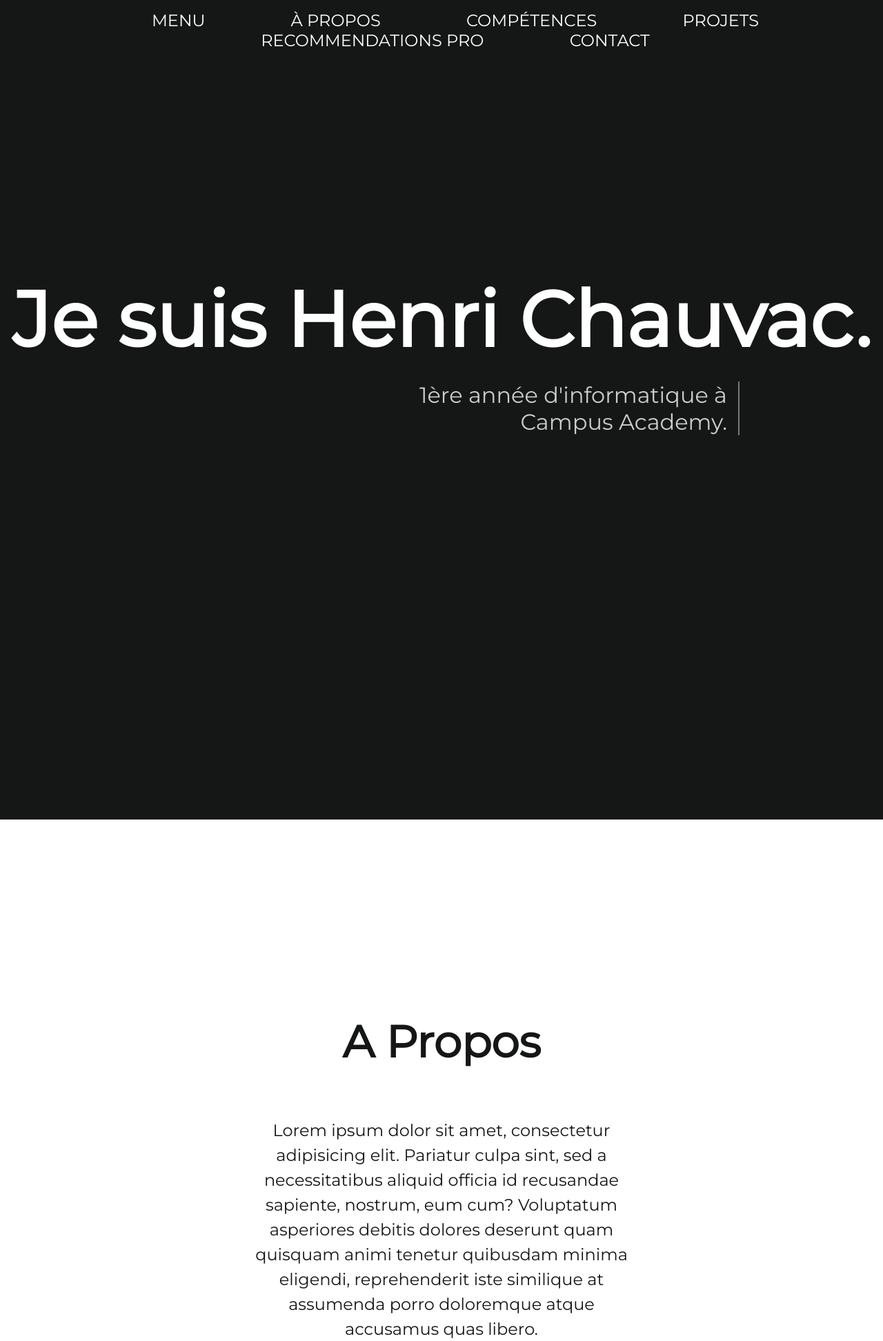
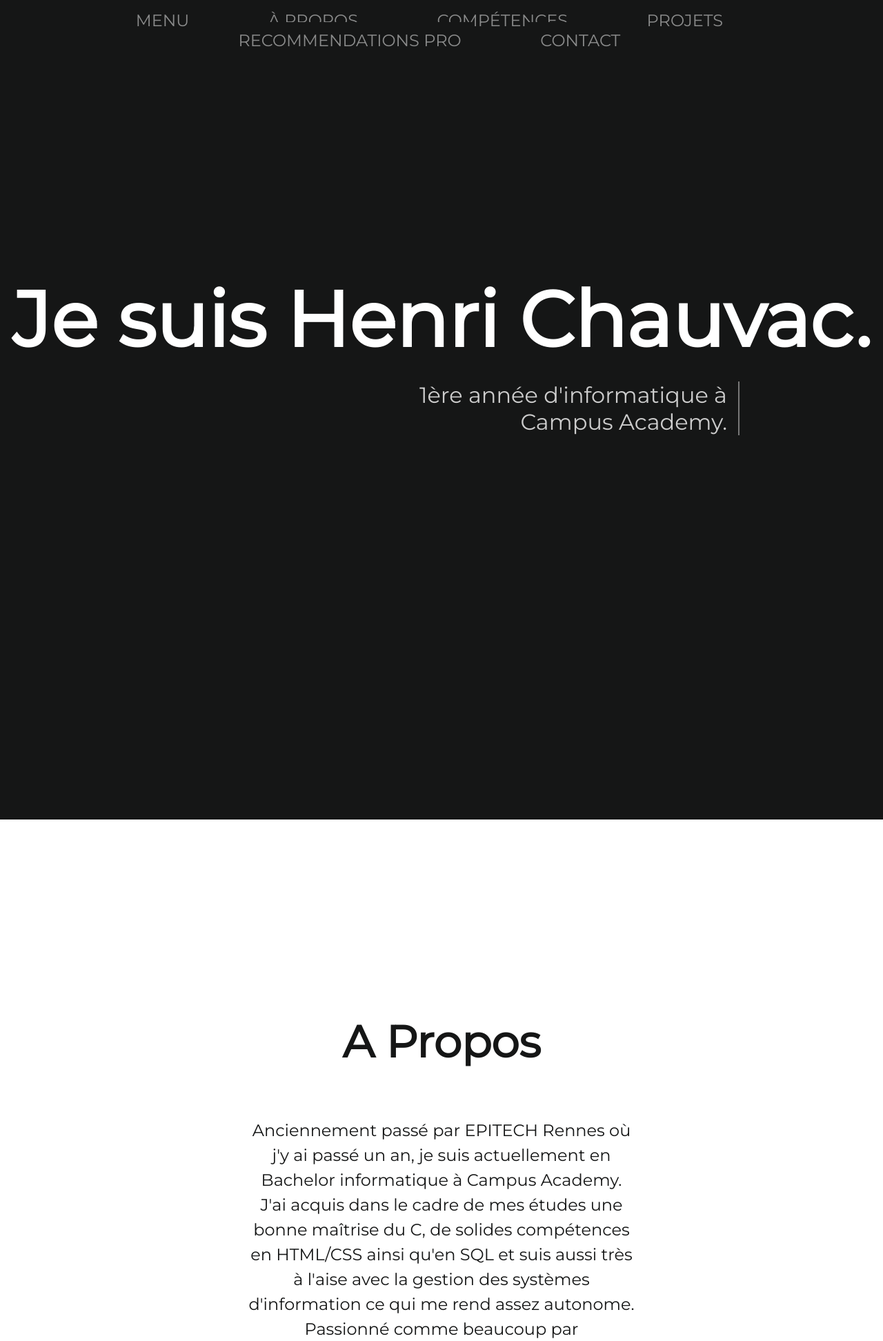
Before and after one commit to 4wge/Campus_Contest, a PHP site: page / in a window 1280 px wide. Shown: the top 1944 px of the page at 69% size. Run offline with PHP 8.4, Linux system fonts and the light colour scheme; some libraries are stand-ins or nearby versions.

Commit message:
first day 2 part

```diff
--- a/index.html
+++ b/index.html
@@ -15,7 +15,7 @@
     <header>
         <nav id="nav">
            <div class="menu">
-                <ul>
+                <ul class="snip1241">
                     <li><a href="#home">menu</a></li>
                     <li><a href="#about">à propos</a></li>
                     <li><a href="#skills">compétences</a></li>
@@ -46,7 +46,9 @@
         <section id="about">
             <div class="text-about">
                 <h1 class="wow animated fadeInUp">A Propos</h1>
-                <p class="wow animated fadeInUp">Lorem ipsum dolor sit amet, consectetur adipisicing elit. Pariatur culpa sint, sed a necessitatibus aliquid officia id recusandae sapiente, nostrum, eum cum? Voluptatum asperiores debitis dolores deserunt quam quisquam animi tenetur quibusdam minima eligendi, reprehenderit iste similique at assumenda porro doloremque atque accusamus quas libero. </p>
+                <p class="wow animated fadeInUp">Anciennement passé par EPITECH Rennes où j'y ai passé un an, je suis actuellement en Bachelor informatique à Campus Academy.
+                    J'ai acquis dans le cadre de mes études une bonne maîtrise du C, de solides compétences en HTML/CSS ainsi qu'en SQL et suis aussi très à l'aise avec la gestion des systèmes d'information ce qui me rend assez autonome.
+                    Passionné comme beaucoup par l'informatique, je suis rigoureux et déterminé à apprendre pour atteindre un haut niveau de compétences.</p>
             </div>
         </section>
 
@@ -61,24 +63,28 @@
                             <img src="assets/linux.png" alt=""><p>GNU/Linux</p>
                             <br><br>
                             <img src="assets/git.png" alt=""><p>Git</p>
+                            <br><br>
+                            <img src="assets/mysql.png" alt=""><p>MySQL</p>
                         </div>
                         <div>
                            <h3>Language</h3>
-                            <img src="assets/html.png" alt=""><p>HTML</p>
+                            <img src="assets/html.png" alt=""><p>HTML/CSS</p>
                             <br><br>
-                            <img src="assets/css.png" alt=""><p>CSS</p>
+                            <img src="assets/js.png" alt=""><p>Javascript</p>
                             <br><br>
                             <img src="assets/c.png" alt=""><p>C</p>
                             <br><br>
                             <img src="assets/python.png" alt=""><p>Python</p>
                         </div>
                         <div>
-                            <h3>Bureautique</h3>
+                            <h3>Outils</h3>
+                            <img src="assets/vscode.png" alt=""><p>Visual Studio</p>
+                            <br><br>
+                            <img src="assets/github.png" alt=""><p>Github</p>
+                            <br><br>
                             <img src="assets/office.png" alt=""><p>Office</p>
                             <br><br>
-                            <img src="assets/outlook.png" alt=""><p>Outlook</p>
-                            <br><br>
-                            <img src="assets/word.png" alt=""><p>Word</p>
+                            <img src="assets/trello.png" alt=""><p>Trello</p>
                         </div>
                         <div>
                             <h3>Langues</h3>
--- a/main.css
+++ b/main.css
@@ -72,6 +72,63 @@ h1{
     font-size: 1.5em;
 }
 
+.snip1241 * {
+    -webkit-box-sizing: border-box;
+    box-sizing: border-box;
+    -webkit-transition: all 0.35s ease;
+    transition: all 0.35s ease;
+}
+.snip1241 li {
+    display: inline-block;
+    list-style: outside none none;
+    margin: 0.5em 1em;
+    padding: 0;
+}
+.snip1241 a {
+    padding: 0.5em 0.8em;
+    color: rgba(255, 255, 255, 0.5);
+    position: relative;
+    text-decoration: none;
+}
+.snip1241 a:before,
+.snip1241 a:after {
+    height: 14px;
+    width: 14px;
+    position: absolute;
+    content: '';
+    -webkit-transition: all 0.35s ease;
+    transition: all 0.35s ease;
+    opacity: 0;
+}
+.snip1241 a:before {
+    right: 0;
+    top: 0;
+    border-right: 3px solid white;
+    border-top: 3px solid white;
+    -webkit-transform: translate(-100%, 50%);
+    transform: translate(-100%, 50%);
+}
+.snip1241 a:after {
+    left: 0;
+    bottom: 0;
+    border-left: 3px solid white;
+    border-bottom: 3px solid white;
+    -webkit-transform: translate(100%, -50%);
+    transform: translate(100%, -50%);
+}
+.snip1241 a:hover,
+.snip1241 .current a {
+    color: #ffffff;
+}
+.snip1241 a:hover:before,
+.snip1241 .current a:before,
+.snip1241 a:hover:after,
+.snip1241 .current a:after {
+    -webkit-transform: translate(0%, 0%);
+    transform: translate(0%, 0%);
+    opacity: 1;
+}
+
 /* Home */
 
 #home{
@@ -116,6 +173,7 @@ h1{
 #about{
     height: 100vh;
     width: 100%;
+    overflow:scroll;
     text-align: center;
     color:#151616;
 }
@@ -138,6 +196,7 @@ h1{
 #skills{
     height: 100vh;
     width: 100%;
+    overflow:scroll;
     text-align: center;
     background-color: #f2f2f2;
     color:#151616;
@@ -185,9 +244,9 @@ h1{
 
 #projects{
     height: 130vh;
+    overflow:scroll;
     text-align: center;
     color:#151616;
-
 }
 
 .text-projects{
@@ -205,6 +264,17 @@ h1{
 .text-projects img{
     height: 400px;
     padding: 0 20px 50px 20px;
+    -webkit-filter: grayscale(100%);
+	filter: grayscale(100%);
+	-webkit-transition: .3s ease-in-out;
+	transition: .3s ease-in-out;
+}
+
+.text-projects img:hover{
+    height: 410px;
+    padding: 0 20px 50px 20px;
+    -webkit-filter: grayscale(0);
+	filter: grayscale(0);
 }
 
 /* Recommendation */
@@ -212,6 +282,7 @@ h1{
 #recommendations{
     height: 100vh;
     width: 100%;
+    overflow:scroll;
     text-align: center;
     background-color: #f2f2f2;
     color: black;
@@ -237,6 +308,7 @@ h1{
 #contact{
     height: 100vh;
     width: 100%;
+    overflow:hidden;
     text-align: center;
     color:#151616;
     line-height: 5em;
```
Also changed, not shown: assets/github.png (added), assets/js.png (added), assets/mysql.png (added), assets/trello.png (added), assets/vscode.png (added), assets/wireshark.png (added). Lines whose indentation alone changed are shown as unchanged.
